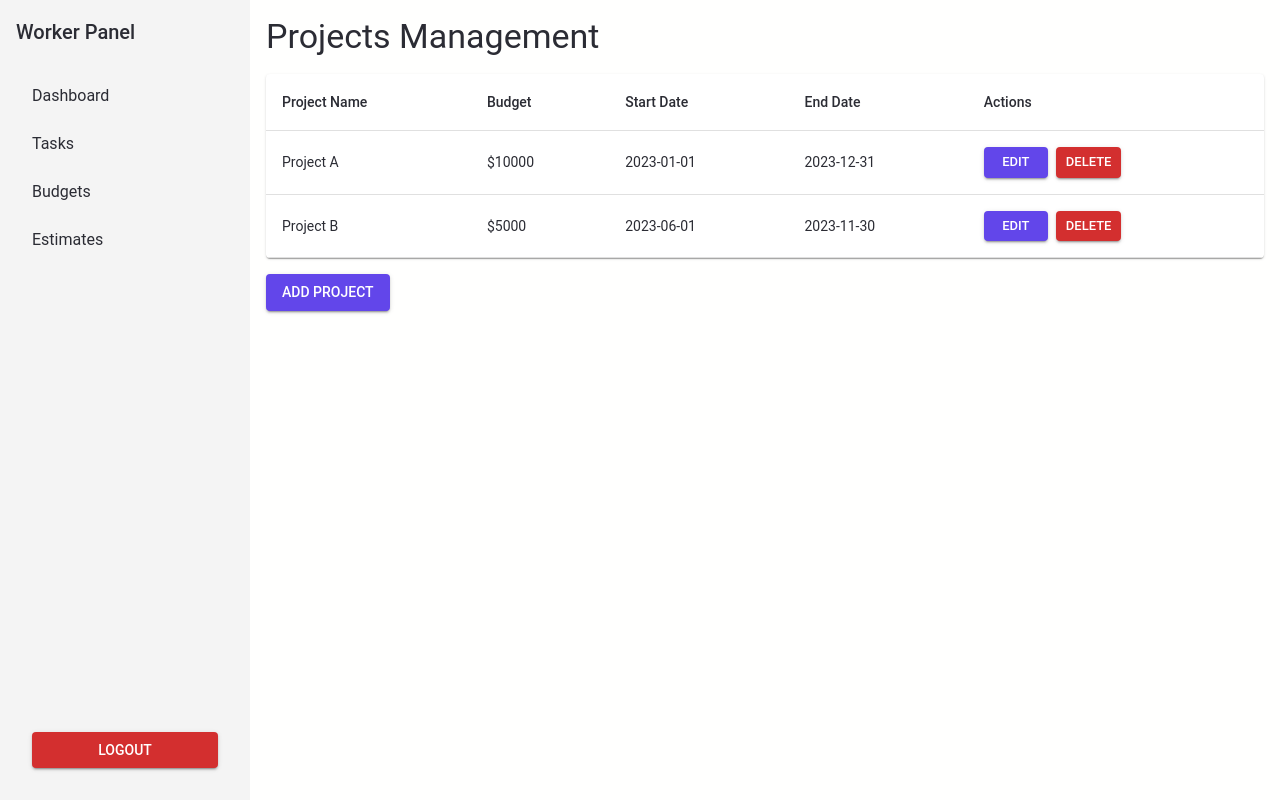
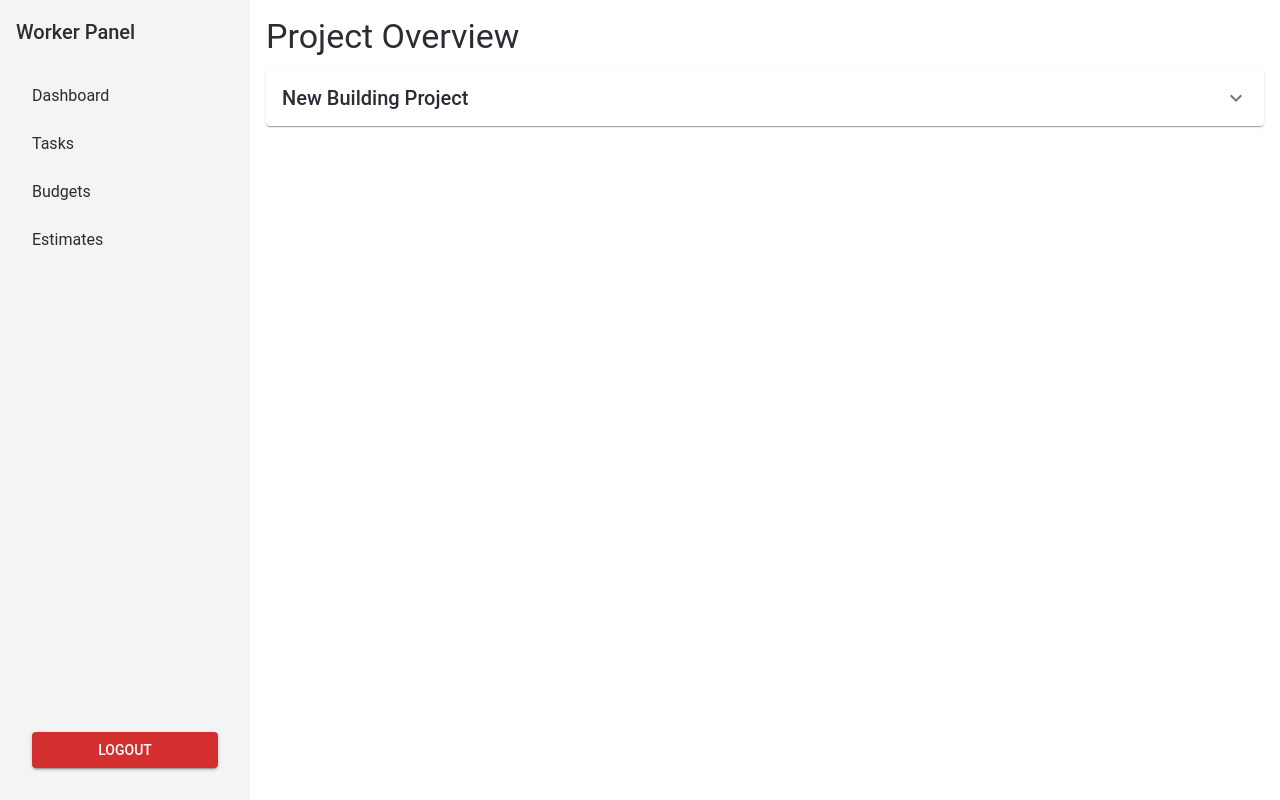
Before and after one commit to abhiram-shaji/flow-companion-frontend, a React (Create React App) app: page /admin/projects in a window 1280 px wide. Built offline with nearby package versions, Linux system fonts and the light colour scheme.

Commit message:
Update project page

```diff
--- a/src/App.tsx
+++ b/src/App.tsx
@@ -5,7 +5,6 @@ import LoginPage from "./pages/LoginPage";
 import AdminDashboard from "./pages/AdminDashboard";
 import UserManagement from "./pages/UserManagement";
 import ProjectsPage from "./pages/ProjectsPage";
-import ProjectDetailsPage from "./pages/ProjectDetailsPage";
 import AdminTasksPage from "./pages/AdminTasksPage";
 
 import WorkerTasksPage from "./pages/WorkerTasksPage";
@@ -33,9 +32,9 @@ const ErrorBoundary: React.FC<{ children: React.ReactNode }> = ({ children }) =>
             <Route path="/admin/dashboard" element={<AdminDashboard />} />
             <Route path="/admin/user-management" element={<UserManagement />} />
             <Route path="/admin/projects" element={<ProjectsPage />} />
-            <Route path="/admin/projects/:id" element={<ProjectDetailsPage />} />
             <Route path="/admin/tasks" element={<AdminTasksPage />} />
             <Route path="/worker/tasks" element={<WorkerTasksPage />} />
+            ProjectDetailsPage
 
             <Route path="/notifications" element={<NotificationsPage />} />
 
--- a/src/hooks/useProjectDetails.ts
+++ /dev/null
@@ -1,55 +0,0 @@
-import { useState } from "react";
-
-interface Project {
-  id: number;
-  name: string;
-  budget: number;
-  startDate: string;
-  endDate: string;
-}
-
-interface Task {
-  id: number;
-  name: string;
-  assignedTo: string;
-  status: string;
-}
-
-interface Estimate {
-  id: number;
-  cost: number;
-  deadline: string;
-}
-
-export const useProjectDetails = () => {
-  const [project, setProject] = useState<Project>({
-    id: 1,
-    name: "Project A",
-    budget: 10000,
-    startDate: "2023-01-01",
-    endDate: "2023-12-31",
-  });
-
-  const [tasks, setTasks] = useState<Task[]>([
-    { id: 1, name: "Task 1", assignedTo: "John Doe", status: "In Progress" },
-    { id: 2, name: "Task 2", assignedTo: "Jane Smith", status: "Completed" },
-  ]);
-
-  const [estimates, setEstimates] = useState<Estimate[]>([
-    { id: 1, cost: 5000, deadline: "2023-06-30" },
-    { id: 2, cost: 3000, deadline: "2023-09-15" },
-  ]);
-
-  const updateProject = (updatedProject: Project) => {
-    setProject(updatedProject);
-  };
-
-  return {
-    project,
-    tasks,
-    estimates,
-    updateProject,
-    setTasks,
-    setEstimates,
-  };
-};
--- a/src/hooks/useProjectDialog.ts
+++ /dev/null
@@ -1,25 +0,0 @@
-import { useState } from "react";
-
-export const useProjectDialog = () => {
-  const [open, setOpen] = useState(false);
-  const [projectData, setProjectData] = useState({
-    id: 0,
-    name: "",
-    budget: "",
-    startDate: "",
-    endDate: "",
-  });
-
-  const openDialog = (project?: typeof projectData) => {
-    setProjectData(
-      project
-        ? { ...project, budget: project.budget.toString() }
-        : { id: 0, name: "", budget: "", startDate: "", endDate: "" }
-    );
-    setOpen(true);
-  };
-
-  const closeDialog = () => setOpen(false);
-
-  return { open, projectData, setProjectData, openDialog, closeDialog };
-};
--- a/src/pages/ProjectDetailsPage.tsx
+++ /dev/null
@@ -1,223 +0,0 @@
-import React, { useState } from "react";
-import {
-  Box,
-  Typography,
-  Button,
-  Table,
-  TableBody,
-  TableCell,
-  TableContainer,
-  TableHead,
-  TableRow,
-  Paper,
-  Tabs,
-  Tab,
-  Dialog,
-  DialogActions,
-  DialogContent,
-  DialogTitle,
-  TextField,
-} from "@mui/material";
-import { useProjectDetails } from "../hooks/useProjectDetails";
-import Sidebar from "../components/Sidebar";
-import { useDialog } from "../hooks/useDialog";
-
-const ProjectDetailsPage: React.FC = () => {
-  const { project, tasks, estimates, updateProject } = useProjectDetails();
-  const { open, openDialog, closeDialog } = useDialog();
-  const [tabValue, setTabValue] = useState(0);
-
-  const handleTabChange = (event: React.SyntheticEvent, newValue: number) => {
-    setTabValue(newValue);
-  };
-
-  const handleSaveProject = (updatedProject: typeof project) => {
-    updateProject(updatedProject);
-    closeDialog();
-  };
-
-  return (
-    <Box sx={{ display: "flex", minHeight: "100vh" }}>
-      {/* Sidebar */}
-      <Box
-        sx={{
-          width: { sm: 250 }, // Matches the width of the sidebar on desktop
-          flexShrink: 0,
-        }}
-      >
-        <Sidebar />
-      </Box>
-
-      {/* Main Content */}
-      <Box
-        sx={{
-          flex: 1, // Takes up remaining width
-          padding: 2, // Adds padding around the content
-        }}
-      >
-        <Typography variant="h4" gutterBottom>
-          Project Details: {project.name}
-        </Typography>
-
-        {/* Tabs for Sections */}
-        <Tabs
-          value={tabValue}
-          onChange={handleTabChange}
-          sx={{ marginBottom: 3 }}
-        >
-          <Tab label="Overview" />
-          <Tab label="Tasks" />
-          <Tab label="Estimates" />
-        </Tabs>
-
-        {/* Tab Content */}
-        {tabValue === 0 && (
-          <Box>
-            <Typography variant="h6" gutterBottom>
-              Overview
-            </Typography>
-            <Typography variant="body1">
-              <strong>Name:</strong> {project.name}
-            </Typography>
-            <Typography variant="body1">
-              <strong>Budget:</strong> ${project.budget}
-            </Typography>
-            <Typography variant="body1">
-              <strong>Start Date:</strong> {project.startDate}
-            </Typography>
-            <Typography variant="body1">
-              <strong>End Date:</strong> {project.endDate}
-            </Typography>
-            <Button
-              onClick={openDialog}
-              variant="contained"
-              color="primary"
-              sx={{ marginTop: 2 }}
-            >
-              Edit Project
-            </Button>
-          </Box>
-        )}
-
-        {tabValue === 1 && (
-          <Box>
-            <Typography variant="h6" gutterBottom>
-              Tasks
-            </Typography>
-            <TableContainer component={Paper}>
-              <Table>
-                <TableHead>
-                  <TableRow>
-                    <TableCell>Task Name</TableCell>
-                    <TableCell>Assigned To</TableCell>
-                    <TableCell>Status</TableCell>
-                  </TableRow>
-                </TableHead>
-                <TableBody>
-                  {tasks.map((task) => (
-                    <TableRow key={task.id}>
-                      <TableCell>{task.name}</TableCell>
-                      <TableCell>{task.assignedTo}</TableCell>
-                      <TableCell>{task.status}</TableCell>
-                    </TableRow>
-                  ))}
-                </TableBody>
-              </Table>
-            </TableContainer>
-            <Button variant="contained" color="primary" sx={{ marginTop: 2 }}>
-              Add Task
-            </Button>
-          </Box>
-        )}
-
-        {tabValue === 2 && (
-          <Box>
-            <Typography variant="h6" gutterBottom>
-              Estimates
-            </Typography>
-            <TableContainer component={Paper}>
-              <Table>
-                <TableHead>
-                  <TableRow>
-                    <TableCell>Cost</TableCell>
-                    <TableCell>Deadline</TableCell>
-                  </TableRow>
-                </TableHead>
-                <TableBody>
-                  {estimates.map((estimate) => (
-                    <TableRow key={estimate.id}>
-                      <TableCell>${estimate.cost}</TableCell>
-                      <TableCell>{estimate.deadline}</TableCell>
-                    </TableRow>
-                  ))}
-                </TableBody>
-              </Table>
-            </TableContainer>
-            <Button variant="contained" color="primary" sx={{ marginTop: 2 }}>
-              Add Estimate
-            </Button>
-          </Box>
-        )}
-
-        {/* Edit Project Dialog */}
-        <Dialog open={open} onClose={closeDialog} fullWidth>
-          <DialogTitle>Edit Project</DialogTitle>
-          <DialogContent>
-            <TextField
-              label="Project Name"
-              fullWidth
-              value={project.name}
-              onChange={(e) =>
-                updateProject({ ...project, name: e.target.value })
-              }
-              sx={{ marginBottom: 2 }}
-            />
-            <TextField
-              label="Budget"
-              type="number"
-              fullWidth
-              value={project.budget}
-              onChange={(e) =>
-                updateProject({ ...project, budget: Number(e.target.value) })
-              }
-              sx={{ marginBottom: 2 }}
-            />
-            <TextField
-              label="Start Date"
-              type="date"
-              fullWidth
-              value={project.startDate}
-              onChange={(e) =>
-                updateProject({ ...project, startDate: e.target.value })
-              }
-              InputLabelProps={{ shrink: true }}
-              sx={{ marginBottom: 2 }}
-            />
-            <TextField
-              label="End Date"
-              type="date"
-              fullWidth
-              value={project.endDate}
-              onChange={(e) =>
-                updateProject({ ...project, endDate: e.target.value })
-              }
-              InputLabelProps={{ shrink: true }}
-            />
-          </DialogContent>
-          <DialogActions>
-            <Button onClick={closeDialog}>Cancel</Button>
-            <Button
-              onClick={() => handleSaveProject(project)}
-              variant="contained"
-              color="primary"
-            >
-              Save
-            </Button>
-          </DialogActions>
-        </Dialog>
-      </Box>{" "}
-    </Box>
-  );
-};
-
-export default ProjectDetailsPage;
--- a/src/pages/ProjectsPage.tsx
+++ b/src/pages/ProjectsPage.tsx
@@ -2,7 +2,11 @@ import React from "react";
 import {
   Box,
   Typography,
-  Button,
+  Accordion,
+  AccordionSummary,
+  AccordionDetails,
+  Card,
+  CardContent,
   Table,
   TableBody,
   TableCell,
@@ -10,35 +14,34 @@ import {
   TableHead,
   TableRow,
   Paper,
-  TextField,
-  Dialog,
-  DialogActions,
-  DialogContent,
-  DialogTitle,
 } from "@mui/material";
-import { useManageProjects } from "../hooks/useManageProjects";
+import ExpandMoreIcon from "@mui/icons-material/ExpandMore";
 import Sidebar from "../components/Sidebar";
-import { useProjectDialog } from "../hooks/useProjectDialog";
 
-const ProjectsPage: React.FC = () => {
-  const { projects, addOrUpdateProject, deleteProject } = useManageProjects();
-  const { open, projectData, setProjectData, openDialog, closeDialog } =
-    useProjectDialog();
+const projects = [
+  {
+    projectId: 1,
+    name: "New Building Project",
+    budget: 50000,
+    currentSpend: 0,
+    startDate: "2025-01-01",
+    endDate: "2025-12-31",
+    budgets: [
+      { budgetId: 1, projectId: 1, budgetLimit: 10000, currentSpend: 6000, remainingBudget: 4000 },
+    ],
+    estimates: [
+      { estimateId: 1, projectId: 1, estimatedCost: 15000, deadline: "2025-01-31" },
+    ],
+  },
+];
 
-  const handleSave = () => {
-    addOrUpdateProject({
-      ...projectData,
-      budget: Number(projectData.budget),
-    });
-    closeDialog();
-  };
-
+const ProjectOverview: React.FC = () => {
   return (
     <Box sx={{ display: "flex", minHeight: "100vh" }}>
       {/* Sidebar */}
       <Box
         sx={{
-          width: { sm: 250 }, // Matches the width of the sidebar on desktop
+          width: { sm: 250 }, // Matches the width of the sidebar
           flexShrink: 0,
         }}
       >
@@ -53,124 +56,77 @@ const ProjectsPage: React.FC = () => {
         }}
       >
         <Typography variant="h4" gutterBottom>
-          Projects Management
+          Project Overview
         </Typography>
+        {projects.map((project) => (
+          <Accordion key={project.projectId}>
+            <AccordionSummary expandIcon={<ExpandMoreIcon />}>
+              <Typography variant="h6">{project.name}</Typography>
+            </AccordionSummary>
+            <AccordionDetails>
+              {/* Project Details */}
+              <Card variant="outlined" sx={{ marginBottom: 2 }}>
+                <CardContent>
+                  <Typography><strong>Start Date:</strong> {project.startDate}</Typography>
+                  <Typography><strong>End Date:</strong> {project.endDate}</Typography>
+                  <Typography><strong>Total Budget:</strong> ${project.budget}</Typography>
+                  <Typography><strong>Current Spend:</strong> ${project.currentSpend}</Typography>
+                </CardContent>
+              </Card>
 
-        {/* Table for displaying projects */}
+              {/* Budgets Table */}
+              <Typography variant="subtitle1"><strong>Budgets:</strong></Typography>
               <TableContainer component={Paper} sx={{ marginTop: 2 }}>
                 <Table>
                   <TableHead>
                     <TableRow>
-                <TableCell>Project Name</TableCell>
-                <TableCell>Budget</TableCell>
-                <TableCell>Start Date</TableCell>
-                <TableCell>End Date</TableCell>
-                <TableCell>Actions</TableCell>
+                      <TableCell>Budget ID</TableCell>
+                      <TableCell>Budget Limit</TableCell>
+                      <TableCell>Current Spend</TableCell>
+                      <TableCell>Remaining Budget</TableCell>
                     </TableRow>
                   </TableHead>
                   <TableBody>
-              {projects.map((project) => (
-                <TableRow key={project.id}>
-                  <TableCell>{project.name}</TableCell>
-                  <TableCell>${project.budget}</TableCell>
-                  <TableCell>{project.startDate}</TableCell>
-                  <TableCell>{project.endDate}</TableCell>
-                  <TableCell>
-                    <Button
-                      onClick={() =>
-                        openDialog({
-                          ...project,
-                          budget: project.budget.toString(),
-                        })
-                      }
-                      variant="contained"
-                      size="small"
-                      sx={{ marginRight: 1 }}
-                    >
-                      Edit
-                    </Button>
-                    <Button
-                      onClick={() => deleteProject(project.id)}
-                      variant="contained"
-                      color="error"
-                      size="small"
-                    >
-                      Delete
-                    </Button>
-                  </TableCell>
+                    {project.budgets.map((budget) => (
+                      <TableRow key={budget.budgetId}>
+                        <TableCell>{budget.budgetId}</TableCell>
+                        <TableCell>${budget.budgetLimit}</TableCell>
+                        <TableCell>${budget.currentSpend}</TableCell>
+                        <TableCell>${budget.remainingBudget}</TableCell>
                       </TableRow>
                     ))}
                   </TableBody>
                 </Table>
               </TableContainer>
 
-        {/* Add Project Button */}
-        <Button
-          onClick={() => openDialog()}
-          variant="contained"
-          color="primary"
-          sx={{ marginTop: 2 }}
-        >
-          Add Project
-        </Button>
-
-        {/* Dialog for Add/Edit Project */}
-        <Dialog open={open} onClose={closeDialog} fullWidth>
-          <DialogTitle>
-            {projectData.id === 0 ? "Add Project" : "Edit Project"}
-          </DialogTitle>
-          <DialogContent>
-            <TextField
-              label="Project Name"
-              fullWidth
-              value={projectData.name}
-              onChange={(e) =>
-                setProjectData({ ...projectData, name: e.target.value })
-              }
-              sx={{ marginBottom: 2 }}
-            />
-            <TextField
-              label="Budget"
-              type="number"
-              fullWidth
-              value={projectData.budget}
-              onChange={(e) =>
-                setProjectData({ ...projectData, budget: e.target.value })
-              }
-              sx={{ marginBottom: 2 }}
-            />
-            <TextField
-              label="Start Date"
-              type="date"
-              fullWidth
-              value={projectData.startDate}
-              onChange={(e) =>
-                setProjectData({ ...projectData, startDate: e.target.value })
-              }
-              InputLabelProps={{ shrink: true }}
-              sx={{ marginBottom: 2 }}
-            />
-            <TextField
-              label="End Date"
-              type="date"
-              fullWidth
-              value={projectData.endDate}
-              onChange={(e) =>
-                setProjectData({ ...projectData, endDate: e.target.value })
-              }
-              InputLabelProps={{ shrink: true }}
-            />
-          </DialogContent>
-          <DialogActions>
-            <Button onClick={closeDialog}>Cancel</Button>
-            <Button onClick={handleSave} variant="contained" color="primary">
-              Save
-            </Button>
-          </DialogActions>
-        </Dialog>
-      </Box>{" "}
+              {/* Estimates Table */}
+              <Typography variant="subtitle1" sx={{ marginTop: 2 }}><strong>Estimates:</strong></Typography>
+              <TableContainer component={Paper}>
+                <Table>
+                  <TableHead>
+                    <TableRow>
+                      <TableCell>Estimate ID</TableCell>
+                      <TableCell>Estimated Cost</TableCell>
+                      <TableCell>Deadline</TableCell>
+                    </TableRow>
+                  </TableHead>
+                  <TableBody>
+                    {project.estimates.map((estimate) => (
+                      <TableRow key={estimate.estimateId}>
+                        <TableCell>{estimate.estimateId}</TableCell>
+                        <TableCell>${estimate.estimatedCost}</TableCell>
+                        <TableCell>{estimate.deadline}</TableCell>
+                      </TableRow>
+                    ))}
+                  </TableBody>
+                </Table>
+              </TableContainer>
+            </AccordionDetails>
+          </Accordion>
+        ))}
+      </Box>
     </Box>
   );
 };
 
-export default ProjectsPage;
+export default ProjectOverview;
```
Lines whose indentation alone changed are shown as unchanged.
